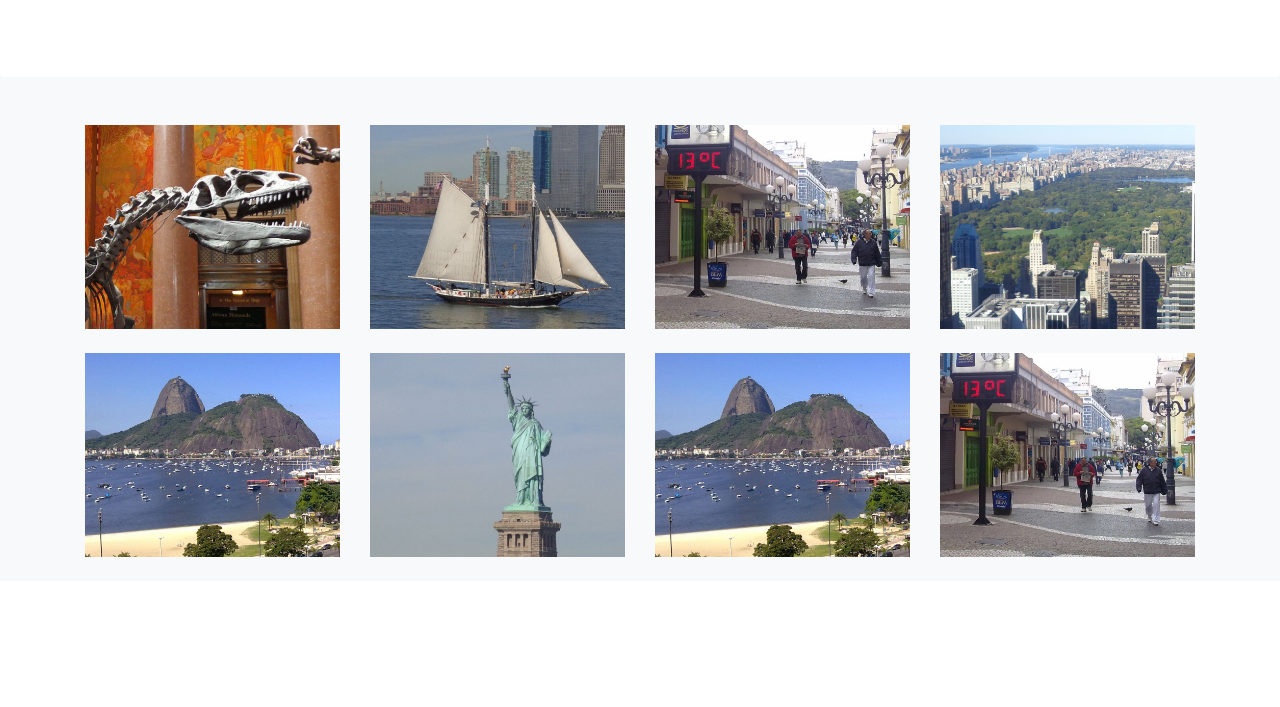
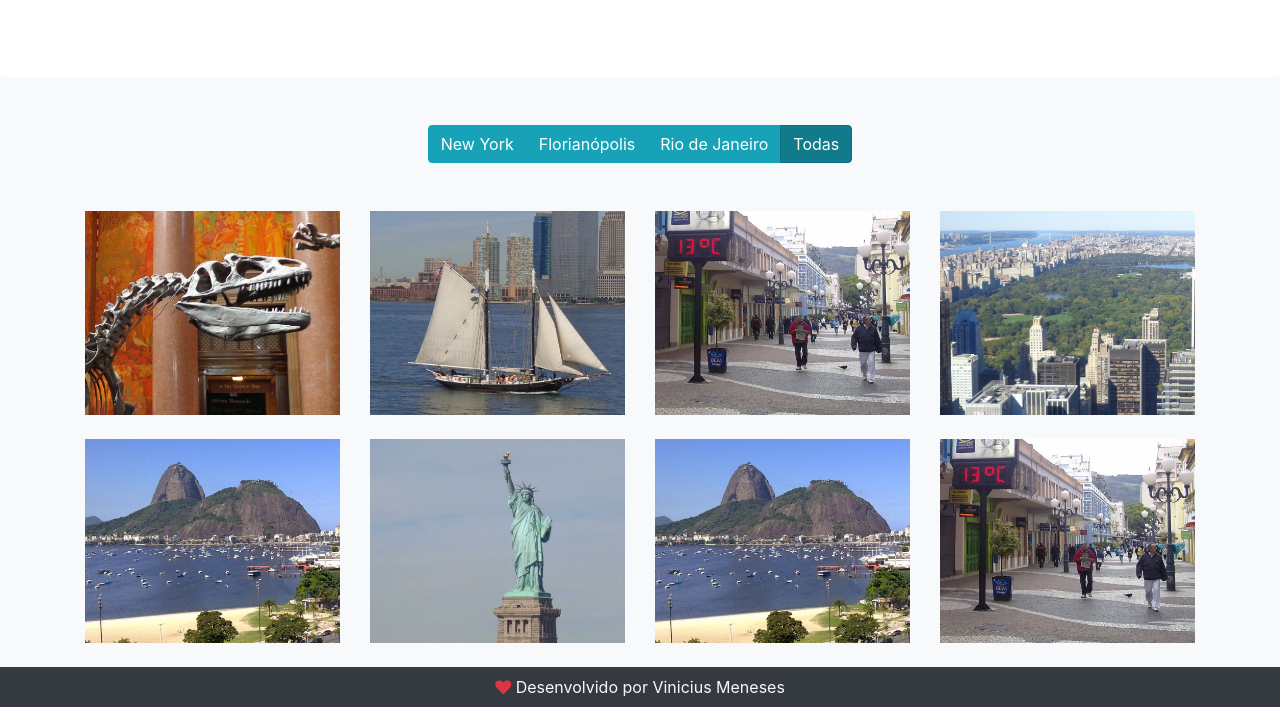
Before and after one commit to viniciusmeneses/curso-web-bootstrap, a website built with webpack: page src/index.html in a window 1280 px wide. Shown: the part 209-916 px from the top of the page. Before the commit the page ends 800 px from the top, so only its background shows below. Built offline with nearby package versions, Linux system fonts and the light colour scheme; files whose address does not match are found by name.

Commit message:
Added filter and implemented footer

```diff
--- a/src/index.html
+++ b/src/index.html
@@ -12,6 +12,8 @@
 <body>
   <header wm-include="/pages/template/header.html"></header>
   <main class="bg-light" wm-include="/pages/gallery/gallery.html"></main>
+  <footer class="footer bg-dark" wm-include="/pages/template/footer.html"></footer>
+
   <script src="app.js"></script>
 </body>
 
--- a/src/index.js
+++ b/src/index.js
@@ -8,3 +8,4 @@ import 'bootstrap'
 
 // Arquivos JS
 import './js/core/includes'
+import './js/plugins/cityButtons'
--- a/src/js/core/includes.js
+++ b/src/js/core/includes.js
@@ -1,5 +1,14 @@
 // Importando o jQuery utilizando o sistema de modulos do JS
 import $ from 'jquery'
+
+const loadHtmlSuccessCallbakcs = []
+
+// Adiciona no array uma callback para ser chamada quando a página for carregada via AJAX totalmente
+export function onLoadHtmlSuccess(callback) {
+  if (!loadHtmlSuccessCallbakcs.includes(callback)) {
+    loadHtmlSuccessCallbakcs.push(callback)
+  }
+}
 
 function loadIncludes(parent = 'body') {
   // Procura nos filhos diretos elementos com a propriedade wm-include
@@ -14,6 +23,8 @@ function loadIncludes(parent = 'body') {
         $(el).html(data)
         $(el).removeAttr('wm-include')
 
+        // Executa todas as callbacks definidas a cada requisição AJAX
+        loadHtmlSuccessCallbakcs.forEach(callback => callback(data))
         // Chama novamente para verificar se existe outro wm-include dentro da página requisitada
         loadIncludes(el)
       }
--- /dev/null
+++ b/src/js/plugins/cityButtons.js
@@ -0,0 +1,66 @@
+import $ from 'jquery'
+import { onLoadHtmlSuccess } from '../core/includes'
+
+const duration = 600
+
+// Filtra as imagens, escondendo e mostrando as que estão de acordo com o lugar
+// passado por parametro
+function filterByCity(city) {
+  $('[wm-city]').each(function(i, e) {
+    // Se for nulo, mostra todas
+    const isTarget = $(this).attr('wm-city') === city || city === null
+
+    if (isTarget) {
+      $(this).parent().removeClass('d-none')
+      $(this).fadeIn(duration)
+    }
+    else {
+      $(this).fadeOut(duration, () => {
+        $(this).parent().addClass('d-none')
+      })
+    }
+  })
+}
+
+// Filtra as imagens e adiciona/remove a classe active dos botões
+function handleClickButton(e, city) {
+  filterByCity(city)
+  $('[wm-city-buttons]').find('button').removeClass('active')
+  $(e.target).addClass('active')
+}
+
+// Adiciona o plugin ao jQuery
+$.fn.cityButtons = function() {
+  // Cria um novo set, pois nele os elementos não podem ser repetidos
+  const cities = new Set()
+
+  // Adiciona no Set todos os nomes de cidades sem repetição
+  $('[wm-city]').each(function(i, e) {
+    cities.add($(e).attr('wm-city'))
+  })
+
+  // Cria botões para cada elemento do array de cidades e atribui o evento de click em cada um deles
+  const buttons = Array.from(cities).map(city => {
+    const btn = $('<button>').addClass(['btn', 'btn-info']).html(city)
+    btn.click(e => handleClickButton(e, city))
+    return btn
+  })
+
+  // Cria um botão a mais para mostrar todas as imagens sem nenhum filtro e adiciona ao array de botões gerado
+  const btnAll = $('<button>').addClass(['btn', 'btn-info', 'active']).html('Todas')
+  btnAll.click(e => handleClickButton(e, null))
+  buttons.push(btnAll)
+
+  // Cria um grupo de botões e adiciona todos os botões do array dentro do grupo
+  const btnGroup = $('<div>').addClass(['btn-group'])
+  btnGroup.append(buttons)
+
+  // Adiciona o grupo de botões dentro do elemento selecionado pelo jQuery
+  $(this).html(btnGroup)
+  return this
+}
+
+// Adiciona no array de callbacks, uma nova callback para ser executada quando a requisição for concluida
+onLoadHtmlSuccess(function() {
+  $('[wm-city-buttons]').cityButtons()
+})
--- a/src/pages/gallery/gallery.html
+++ b/src/pages/gallery/gallery.html
@@ -2,30 +2,10 @@
 <section wm-include="/pages/gallery/galleryHeader.html"></section>
 
 <section class="container mt-5">
-  <div class="row d-flex justify-content-center">
-    <div class="col-12 col-md-6 col-lg-3">
-      <img src="/imgs/ny1.png" class="img-fluid mb-4" wm-city="New York">
-    </div>
-    <div class="col-12 col-md-6 col-lg-3">
-      <img src="/imgs/ny2.png" class="img-fluid mb-4" wm-city="New York">
-    </div>
-    <div class="col-12 col-md-6 col-lg-3">
-      <img src="/imgs/floripa1.png" class="img-fluid mb-4" wm-city="Florianópolis">
-    </div>
-    <div class="col-12 col-md-6 col-lg-3">
-      <img src="/imgs/ny3.png" class="img-fluid mb-4" wm-city="New York">
-    </div>
-    <div class="col-12 col-md-6 col-lg-3">
-      <img src="/imgs/rj1.png" class="img-fluid mb-4" wm-city="Rio de Janeiro">
-    </div>
-    <div class="col-12 col-md-6 col-lg-3">
-      <img src="/imgs/ny4.png" class="img-fluid mb-4" wm-city="New York">
-    </div>
-    <div class="col-12 col-md-6 col-lg-3">
-      <img src="/imgs/rj1.png" class="img-fluid mb-4" wm-city="Rio de Janeiro">
-    </div>
-    <div class="col-12 col-md-6 col-lg-3">
-      <img src="/imgs/floripa1.png" class="img-fluid mb-4" wm-city="Florianópolis">
-    </div>
+  <!-- City buttons -->
+  <div class="row justify-content-center pb-5">
+    <nav wm-city-buttons></nav>
   </div>
+
+  <div class="row d-flex justify-content-center" wm-include="/pages/gallery/galleryImages.html"></div>
 </section>
--- /dev/null
+++ b/src/pages/gallery/galleryImages.html
@@ -0,0 +1,31 @@
+<div class="col-12 col-md-6 col-lg-3">
+  <img src="/imgs/ny1.png" class="img-fluid mb-4" wm-city="New York">
+</div>
+
+<div class="col-12 col-md-6 col-lg-3">
+  <img src="/imgs/ny2.png" class="img-fluid mb-4" wm-city="New York">
+</div>
+
+<div class="col-12 col-md-6 col-lg-3">
+  <img src="/imgs/floripa1.png" class="img-fluid mb-4" wm-city="Florianópolis">
+</div>
+
+<div class="col-12 col-md-6 col-lg-3">
+  <img src="/imgs/ny3.png" class="img-fluid mb-4" wm-city="New York">
+</div>
+
+<div class="col-12 col-md-6 col-lg-3">
+  <img src="/imgs/rj1.png" class="img-fluid mb-4" wm-city="Rio de Janeiro">
+</div>
+
+<div class="col-12 col-md-6 col-lg-3">
+  <img src="/imgs/ny4.png" class="img-fluid mb-4" wm-city="New York">
+</div>
+
+<div class="col-12 col-md-6 col-lg-3">
+  <img src="/imgs/rj1.png" class="img-fluid mb-4" wm-city="Rio de Janeiro">
+</div>
+
+<div class="col-12 col-md-6 col-lg-3">
+  <img src="/imgs/floripa1.png" class="img-fluid mb-4" wm-city="Florianópolis">
+</div>
--- /dev/null
+++ b/src/pages/template/footer.html
@@ -0,0 +1,6 @@
+<div class="d-flex justify-content-center align-items-center py-2">
+  <span class="text-light">
+    <i class="fa fa-heart text-danger"></i>
+    Desenvolvido por Vinicius Meneses
+  </span>
+</div>
```
